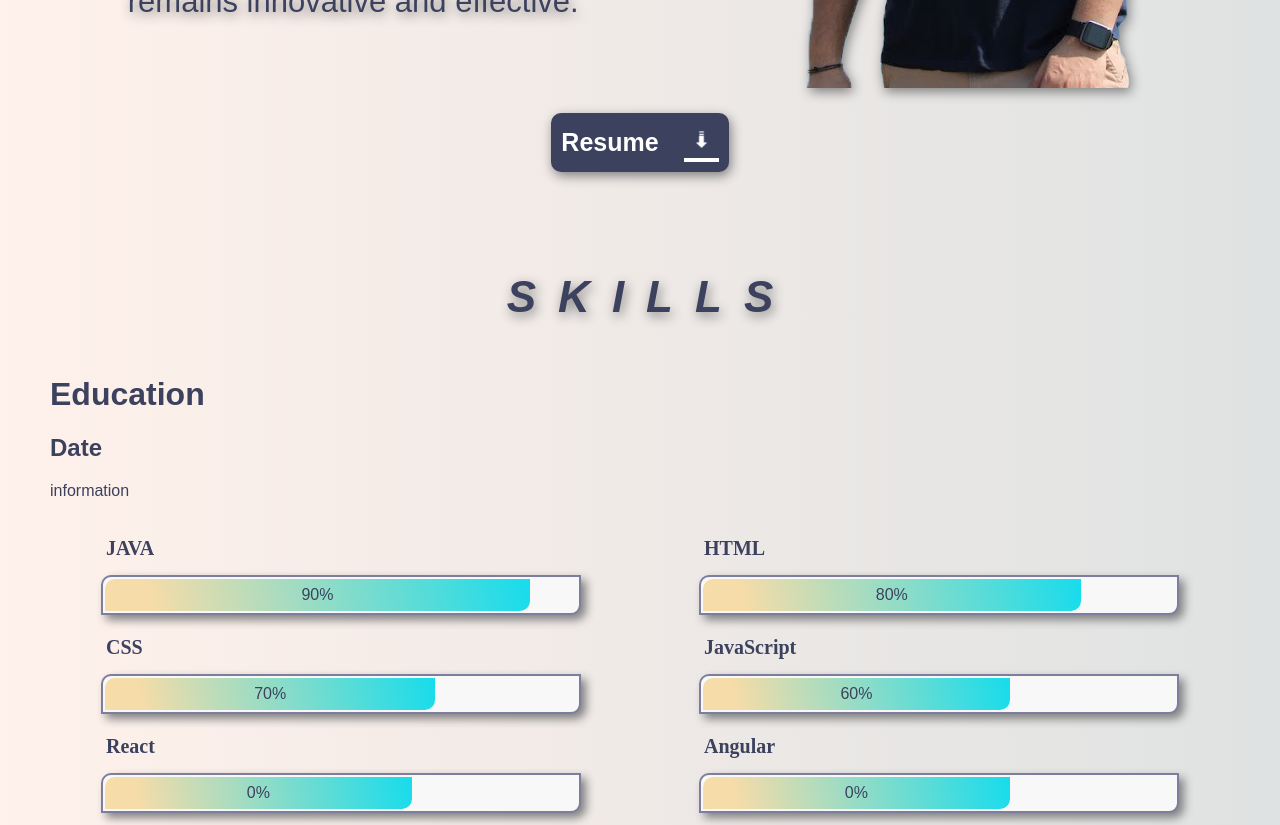
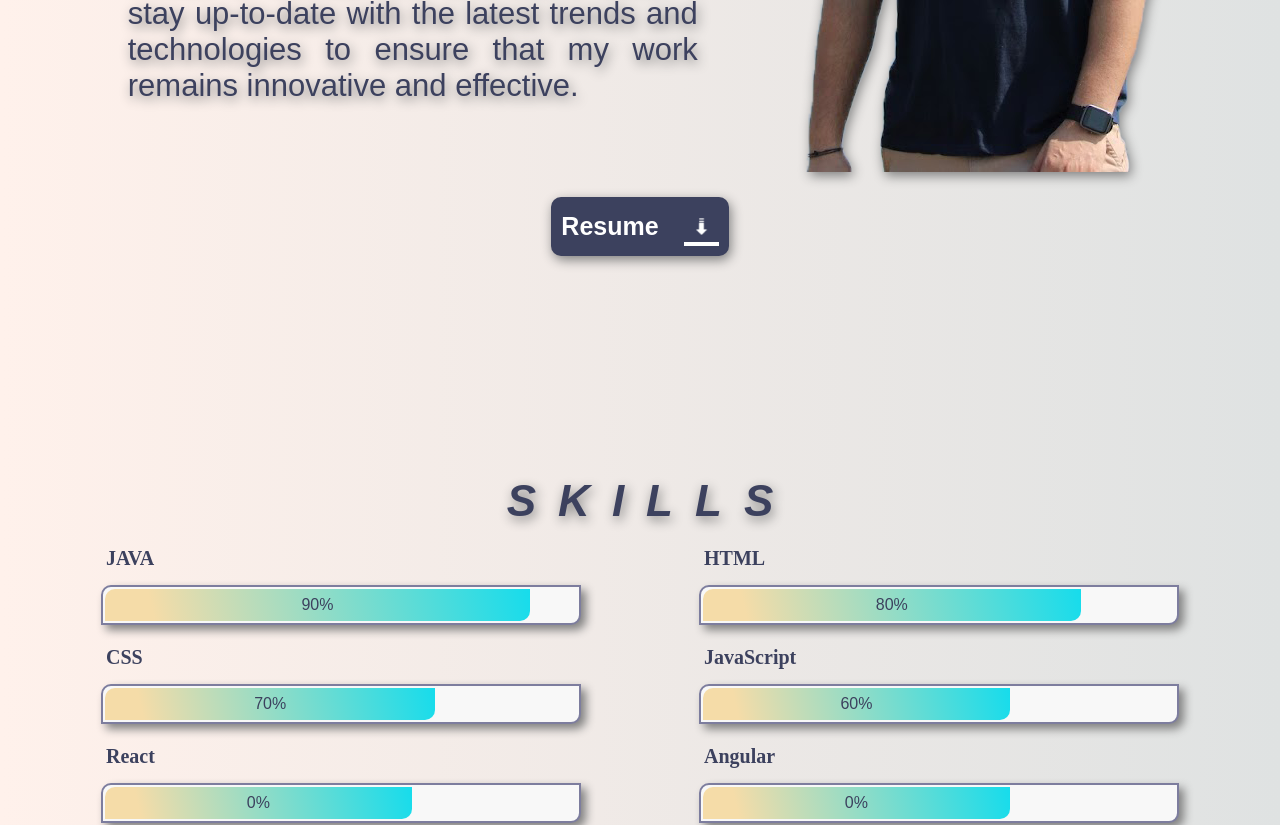
Before and after one commit to sauravmodi03/ReactPortfolio, a React (Create React App) app: page / in a window 1280 px wide. Shown: the part 1460-2285 px from the top of the page. Built offline with nearby package versions, Linux system fonts and the light colour scheme.

Commit message:
Pushing latest changes

```diff
--- a/src/App.scss
+++ b/src/App.scss
@@ -32,14 +32,25 @@
   padding: 0 50px;
   z-index: 1;
   position: relative;
+
+  .About, .Skills, .Work, .Contact{
+    padding: 100px 0;
+
+    @media #{Media.$iphone-portrait}{
+      padding: 70px 0;
+    }
+  }
+
+  @media #{Media.$iphone-portrait}{
+    padding: 0 20px;
+  }
 }
 
 .flex-top-padding{
   display: flex;
   min-height: 100vh;
   flex-flow: column;
-  gap: 2em;
-  justify-content: center;
+  justify-content: flex-start;
 }
 
 
@@ -146,9 +157,6 @@
     .bg-square {
       width: 4em;
       height: 4em;
-    }
-    .App .main{
-      padding: 100px 20px;
     }
   }
 
--- a/src/css/About.scss
+++ b/src/css/About.scss
@@ -21,6 +21,11 @@ section{
     font-size: calc(15px + 2vmin);
     transform: translateX(-100%);
     opacity: 0;
+
+    @media #{Media.$ipad-pro-landscape}{
+        font-size: calc(10px + 2vmin);
+        padding: 0;
+    }
 }
 
 @keyframes slideInLeft-aboutinfo {
@@ -30,6 +35,13 @@ section{
 .about-pic{
     opacity: 0;
     transform: translateX(50%);
+}
+
+.about-pic img{
+
+    @media #{Media.$ipad-pro-landscape}{
+        width: 15em;
+      }
 }
 
 @keyframes slideInLeft-aboutpic {
@@ -92,9 +104,7 @@ section{
 }
 
 
-@media #{Media.$ipad-pro-landscape}{
 
-  }
 
   @media #{Media.$ipad-pro-portrait}{
 
--- a/src/css/HomeStyle.scss
+++ b/src/css/HomeStyle.scss
@@ -4,6 +4,11 @@
 .Home{
   height: calc(100vh - 200px);
   gap: 5em;
+  justify-content: center;
+
+  @media #{Media.$iphone-landscape}{
+    flex-direction: column-reverse;
+  }
 }
 
 .Home-main img {
@@ -15,6 +20,16 @@
     display: flex;
     justify-content: space-around;
     width: 100%;
+
+    @media #{Media.$ipad-pro-portrait}{
+      flex-direction: column-reverse;
+    }
+
+    @media #{Media.$iphone-portrait}{
+      padding: 0;
+      min-height: 100vh;
+    }
+
 }
 
 .info{
@@ -56,15 +71,23 @@
   padding: 10px;
 }
 
-.avatar img{
+.avatar-container img{
   transition: transform .2s;
   animation: scale-in 4s ease-in;
   animation-duration: .4s;
+  filter: drop-shadow(2px 4px 6px grey);
+  animation: avatarScaleIn 1.5s ease-out;
+  margin: 0 auto;
+
+
+  @media #{Media.$ipad-pro-portrait}{
+      max-width: 20em;
+  }
 }
 
-.avatar img:hover{
-  transform: scale(1.5);
-}
+// .avatar img:hover{
+//   transform: scale(1.5);
+// }
 
 #hire-me{
     background: #2cc1c100;
@@ -114,11 +137,6 @@
 @keyframes hire-slideInLeft {
   0%{transform: translateX(-100%);opacity: 10%;}
   100%{transform: translateX(0);opacity: 1;}
-}
-
-#avatar{
-  filter: drop-shadow(2px 4px 6px grey);
-  animation: avatarScaleIn 1.5s ease-out;
 }
 
 /* #avatar:hover{
@@ -223,15 +241,8 @@
 }
 
 @media #{Media.$ipad-pro-landscape}{
-  .Home{
-    padding: 0;
-    min-height: 100vh;
-  }
   .nav-link-wrap{
     margin-right: 5%;
-  }
-  #avatar{
-    max-width: 350px;
   }
 }
 
--- a/src/css/Label.scss
+++ b/src/css/Label.scss
@@ -12,6 +12,7 @@
     filter: drop-shadow(2px 4px 6px grey);
     transform: translateY(100%);
     opacity: 0;
+    margin-bottom: 1rem;
 }
 
 @keyframes labelSlideInTop {
--- a/src/css/Media.scss
+++ b/src/css/Media.scss
@@ -1,12 +1,12 @@
 
 //Media query for Ipad Landscape and portrait
-$ipad-pro: "only screen and (min-device-width: 724px) and (max-device-width: 1200px) and (min-height:724px) and (-webkit-min-device-pixel-ratio: 2)";
+$ipad-pro-11: "only screen and (min-width: 834px) and (max-height: 1194px) and (-webkit-min-device-pixel-ratio: 2)";
 
 //Media query for Ipad Landscape
-$ipad-pro-landscape: "only screen and (min-device-width: 724px) and (max-device-width: 1200px) and (min-height:724px) and (-webkit-min-device-pixel-ratio: 2) and (orientation : landscape)";
+$ipad-pro-landscape: "only screen and (min-width: 834px) and (max-height: 1366px) and (-webkit-min-device-pixel-ratio: 2) and (orientation : landscape)";
 
 //Media query for Ipad Portrait
-$ipad-pro-portrait: "only screen and (min-device-width: 724px) and (max-device-width: 1200px) and (orientation: portrait) and (-webkit-min-device-pixel-ratio: 2)";
+$ipad-pro-portrait: "only screen and (min-width: 834px) and (max-height: 1366px) and (-webkit-min-device-pixel-ratio: 2) and (orientation: portrait)";
 
 //Media query for iphone Landscape and portrait
 $iphone-: "only screen and (min-width: 320px) and (max-height: 640px)";
--- a/src/pages/Home.js
+++ b/src/pages/Home.js
@@ -16,8 +16,8 @@ function Home() {
                         <nav id="hire-nav"><Link id="hire-me" to='contact' activeClass="active" className="scale" spy={true} smooth={true} duration={500} >Hire Me</Link></nav>
                     </span>
                 </section>
-                <section id="avatar-container">
-                    <img id="avatar" src={manLogo} alt="Avatar Logo"/>
+                <section id="avatar-container" className="avatar-container">
+                    <img id="avatar" className="avatar" src={manLogo} alt="Avatar Logo"/>
                 </section>
             </article>
             <Link id="scroller-wrapper" className='scroller-wrapper' to='about' spy={true} smooth={true} duration={500}>
--- a/src/pages/Skills.js
+++ b/src/pages/Skills.js
@@ -56,7 +56,7 @@ function Skills() {
     return (
         <div id="skills" className='Skills flex-top-padding'>
                 <Label name="SKILLS"/>
-                <div className='education-container'>
+                {/* <div className='education-container'>
                     <h1>Education</h1>
                     <div className='ed-wrapper'>
                         <h2>Date</h2>
@@ -64,7 +64,7 @@ function Skills() {
                             information
                         </div>
                     </div>
-                </div>
+                </div> */}
                 <div className='skills-container'>
                     <div className='skills-wrapper skill-slidein-left-animation'>
                         <span className="skill skill-name">JAVA</span>
```
Also changed, not shown: 1 other file (tests, documents, lock files or other folders).
